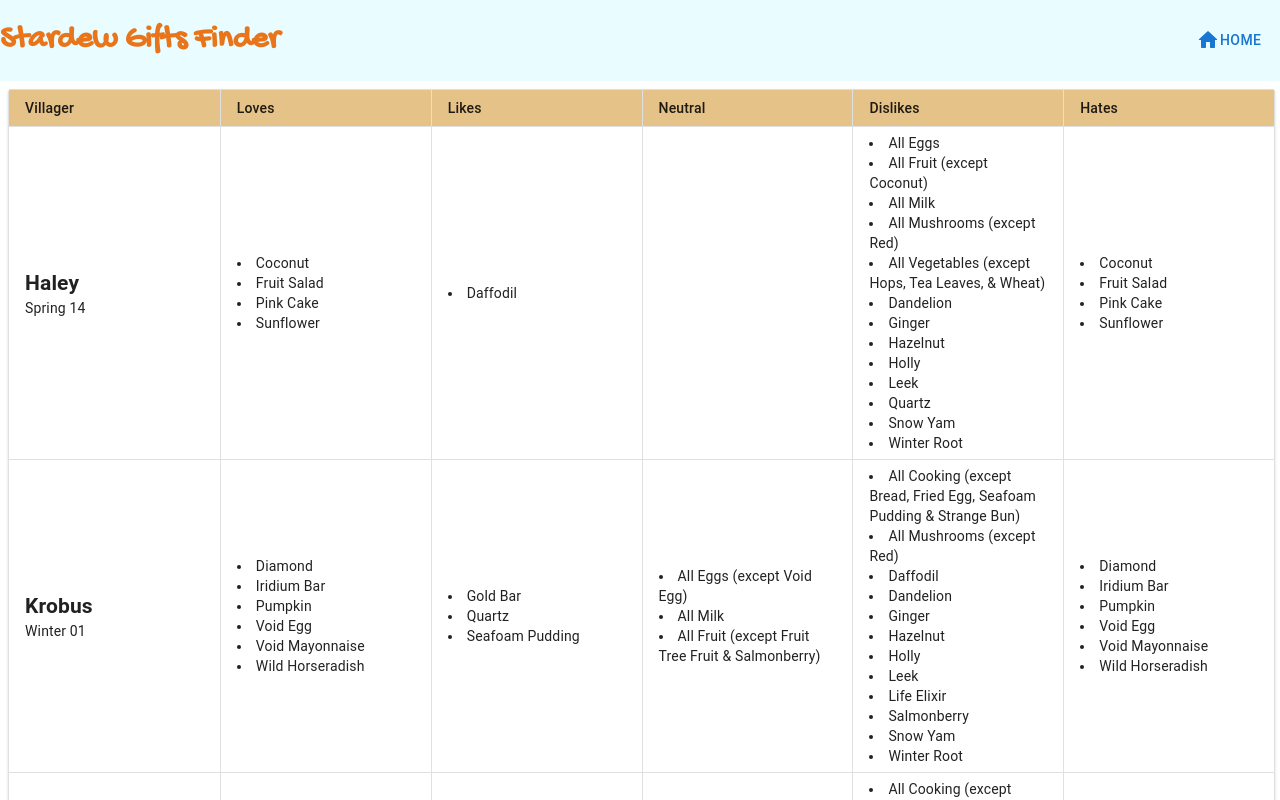
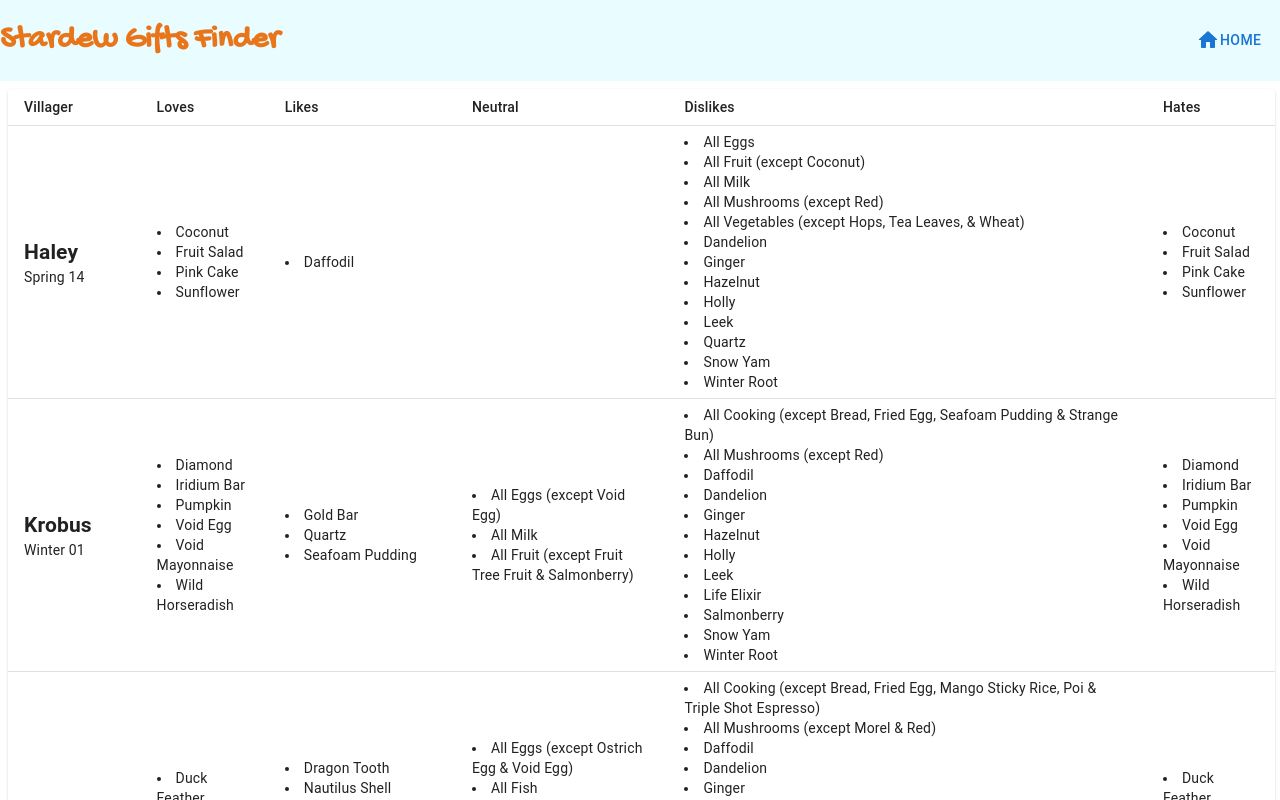
Before and after one commit to janellamarie/stardew-gifts-web, a React (Vite) app: page / in a window 1280 px wide. Shown: the top 800 px of the page. Built offline with nearby package versions, Linux system fonts and the light colour scheme.

Commit message:
Revert 250382b

```diff
--- a/package.json
+++ b/package.json
@@ -12,7 +12,6 @@
   "dependencies": {
     "@emotion/react": "^11.11.4",
     "@emotion/styled": "^11.11.0",
-    "@material-ui/core": "^4.12.4",
     "@mui/icons-material": "^5.15.13",
     "@mui/material": "^5.15.13",
     "react": "^18.2.0",
--- a/src/App.tsx
+++ b/src/App.tsx
@@ -1,17 +1,8 @@
-import { makeStyles } from "@material-ui/core/styles";
 import { Button, Grid, Paper, TableContainer, Table, TableHead, TableRow, TableCell, TableBody } from '@mui/material'
 import HomeRoundedIcon from '@mui/icons-material/HomeRounded';
 import './App.css'
 
 import villagersJSON from './assets/data/villagers.json' // import villagers data
-
-const useStyles = makeStyles({
-  table: {
-    "& .MuiTableCell-root": {
-      border: "1px solid rgba(224, 224, 224, 1)"
-    }
-  }
-});
 
 export function Header() {
   return (
@@ -40,7 +31,7 @@
   }
 
   return (
-    <TableCell size='small' style={{maxWidth:'100px'}}>
+    <TableCell size='small'>
       {cells}
     </TableCell>
   )
@@ -73,18 +64,17 @@
 }
 
 export function DisplayData() {
-  const classes = useStyles();
   return (
     <TableContainer sx={{width:'99%', alignContent:'center', margin:1}} component={Paper}>
-      <Table size='small' className={classes.table}>
+      <Table size='small' stickyHeader>
         <TableHead>
-          <TableRow style={{backgroundColor:'#E5C287'}}>
-            <TableCell>Villager</TableCell>
-            <TableCell>Loves</TableCell>
-            <TableCell>Likes</TableCell>
-            <TableCell>Neutral</TableCell>
-            <TableCell>Dislikes</TableCell>
-            <TableCell>Hates</TableCell>
+          <TableRow>
+            <TableCell variant='head'>Villager</TableCell>
+            <TableCell variant='head'>Loves</TableCell>
+            <TableCell variant='head'>Likes</TableCell>
+            <TableCell variant='head'>Neutral</TableCell>
+            <TableCell variant='head'>Dislikes</TableCell>
+            <TableCell variant='head'>Hates</TableCell>
           </TableRow>
         </TableHead>
         <TableBody>
```
Also changed, not shown: 1 other file (tests, documents, lock files or other folders).
